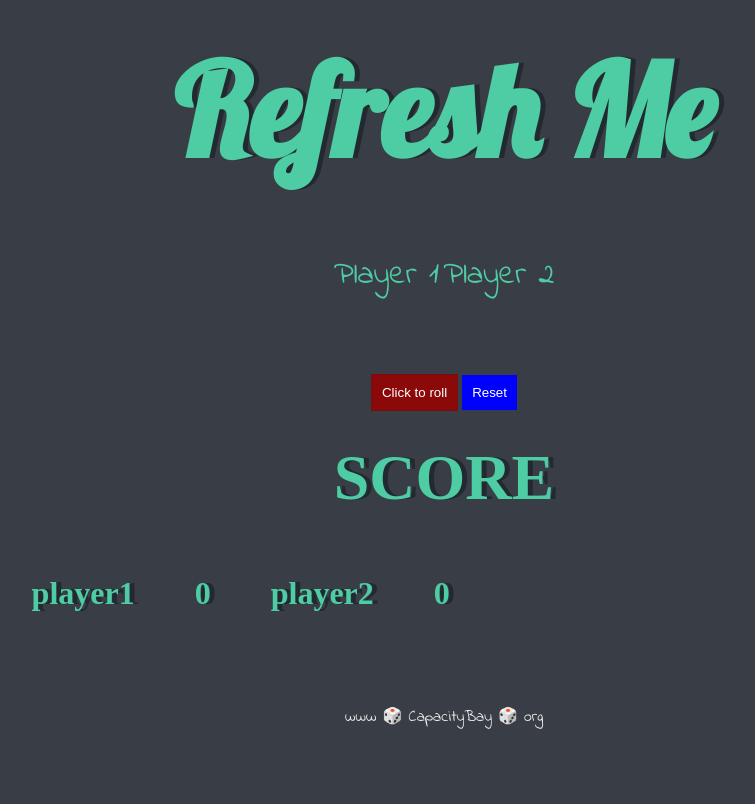
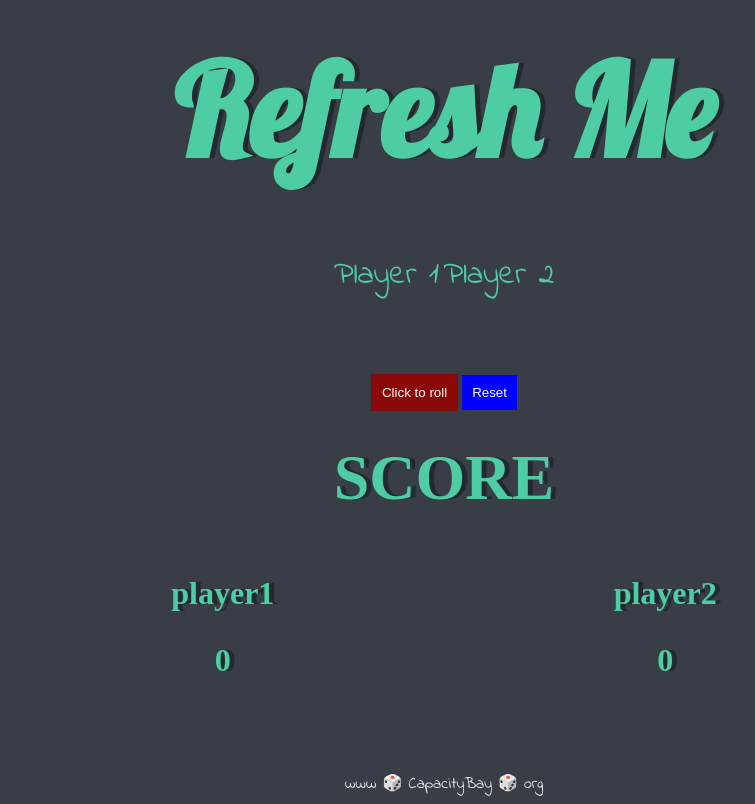
Before and after one commit to Ehiksalex/Dicegame, a plain HTML site: page index.html in a window 1280 px wide. Shown: the whole page, without its empty margins (196-951 px from the left). Drawn offline with Linux system fonts and the light colour scheme.

Commit message:
first commit

```diff
--- a/index.html
+++ b/index.html
@@ -30,10 +30,15 @@
       <div class="score">
         <h2 id="score"> SCORE </h2>
         <div class="score-table">
-              <h4 class="header">player1</h4>
+           <div class="dice1">
+              <h4>player1</h4>
               <h4 id="player1">0</h4>
-              <h4 class="header">player2</h4>
-             <h4 id="player2">0</h4>
+           </div>
+              <div class="dice2">
+                <h4>player2</h4>
+                <h4 id="player2">0</h4>
+              </div>
+
         </div>
 
 
--- a/styles.css
+++ b/styles.css
@@ -77,5 +77,5 @@ h4{
 
 .score-table{
   display: flex;
-  flex-direction: row;
+  justify-content:space-around;
 }
```
